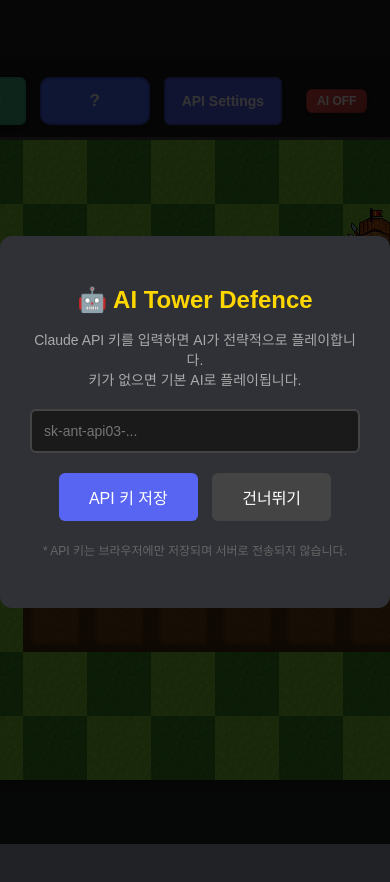
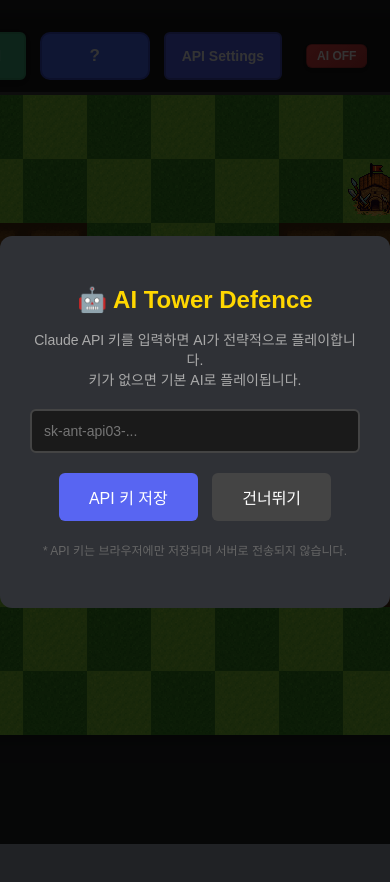
Before and after one commit to orseungwon/AI-Tower-Defence, a plain HTML site: page index.html in a window 390 px wide. Shown: the top 882 px of the page. Before the commit the page ends 844 px from the top, so only its background shows below. Drawn offline with Linux system fonts and the light colour scheme.

Commit message:
mobile update

```diff
--- a/style.css
+++ b/style.css
@@ -51,9 +51,10 @@ body {
   background: #202225;
   display: flex;
   justify-content: center;
-  align-items: center;
-  height: 100vh;
+  align-items: flex-start;
+  min-height: 100vh;
   font-family: 'Arial', sans-serif;
+  padding: 20px 0;
 }
 
 
```
